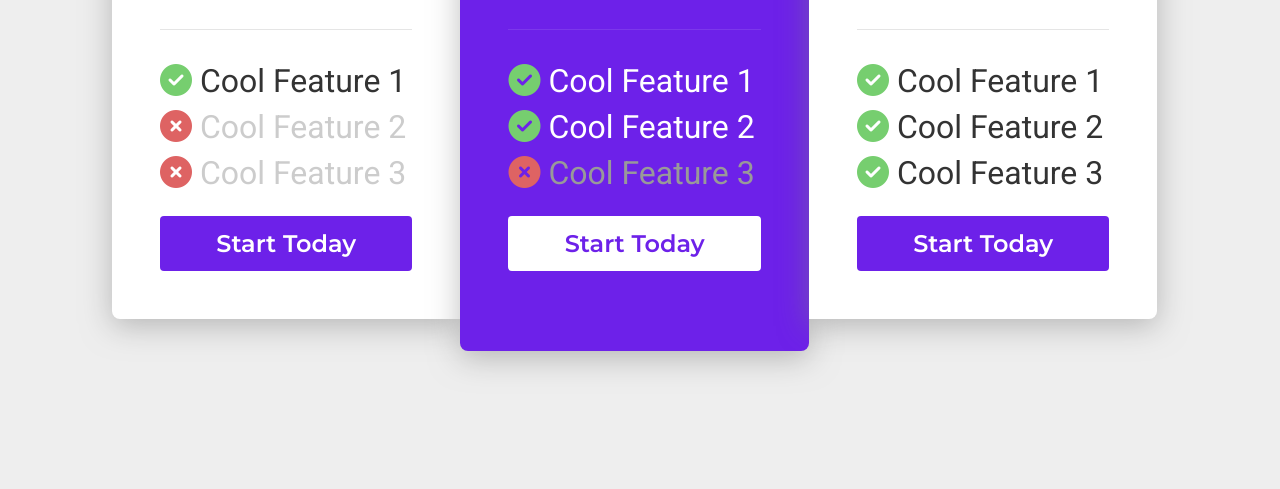
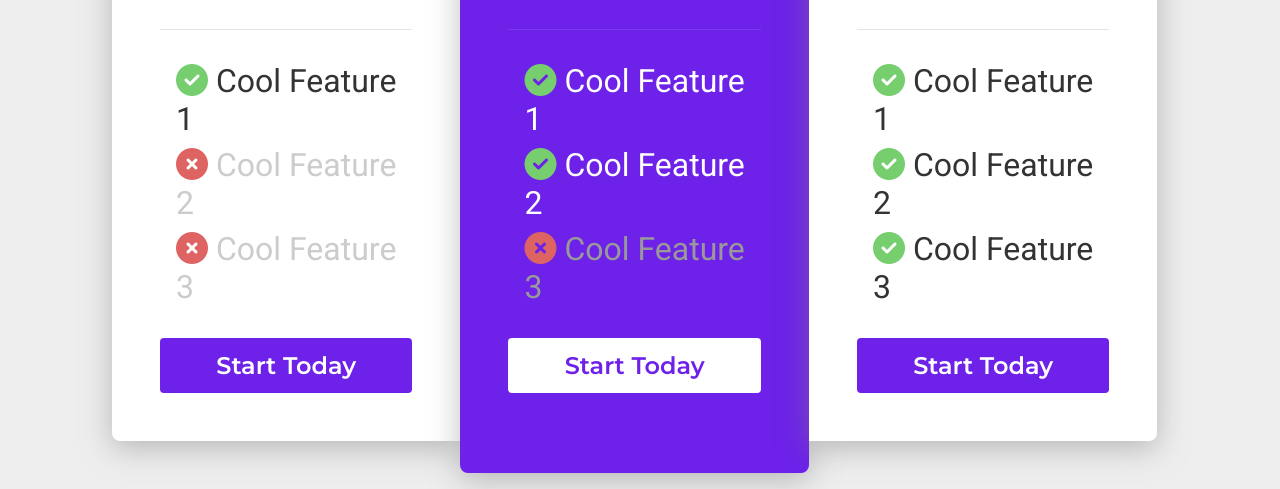
Before and after one commit to davinaleong/proj-price-comparison, a plain HTML site: page index.html in a window 1280 px wide. Shown: the part 369-858 px from the top of the page. Before the commit the page ends 800 px from the top, so only its background shows below. Drawn offline with Linux system fonts and the light colour scheme.

Commit message:
Minor alignment fixes

```diff
--- a/css/style.css
+++ b/css/style.css
@@ -153,13 +153,12 @@ h2 {
   background: var(--color-border-popular);
 }
 
-ul {
+.features {
   list-style: none;
   display: flex;
   flex-direction: column;
   gap: 0.5rem;
-  margin-block-start: auto;
-  margin-block-end: auto;
+  margin: 0 1rem;
   font-size: clamp(1.5rem, 1.2rem + 1vw, 2.5rem);
 }
 
@@ -191,7 +190,7 @@ ul {
   cursor: pointer;
   transform: scale(1);
   transition: transform 0.3s ease-in-out;
-  margin-top: 1.5rem;
+  margin-top: 2rem;
 }
 
 .btn:hover,
--- a/index.html
+++ b/index.html
@@ -27,7 +27,7 @@
                     <h2>Free</h2>
                 </header>
                 <div class="divider"></div>
-                <ul>
+                <ul class="features">
                     <li><i class="fas fa-circle-check"></i> Cool Feature 1</li>
                     <li class="inactive"><i class="fas fa-circle-xmark"></i> Cool Feature 2</li>
                     <li class="inactive"><i class="fas fa-circle-xmark"></i> Cool Feature 3</li>
@@ -45,7 +45,7 @@
                     <h2>Personal</h2>
                 </header>
                 <div class="divider"></div>
-                <ul>
+                <ul class="features">
                     <li><i class="fas fa-circle-check"></i> Cool Feature 1</li>
                     <li><i class="fas fa-circle-check"></i> Cool Feature 2</li>
                     <li class="inactive"><i class="fas fa-circle-xmark"></i> Cool Feature 3</li>
@@ -62,7 +62,7 @@
                     <h2>Professional</h2>
                 </header>
                 <div class="divider"></div>
-                <ul>
+                <ul class="features">
                     <li><i class="fas fa-circle-check"></i> Cool Feature 1</li>
                     <li><i class="fas fa-circle-check"></i> Cool Feature 2</li>
                     <li><i class="fas fa-circle-check"></i> Cool Feature 3</li>
```
